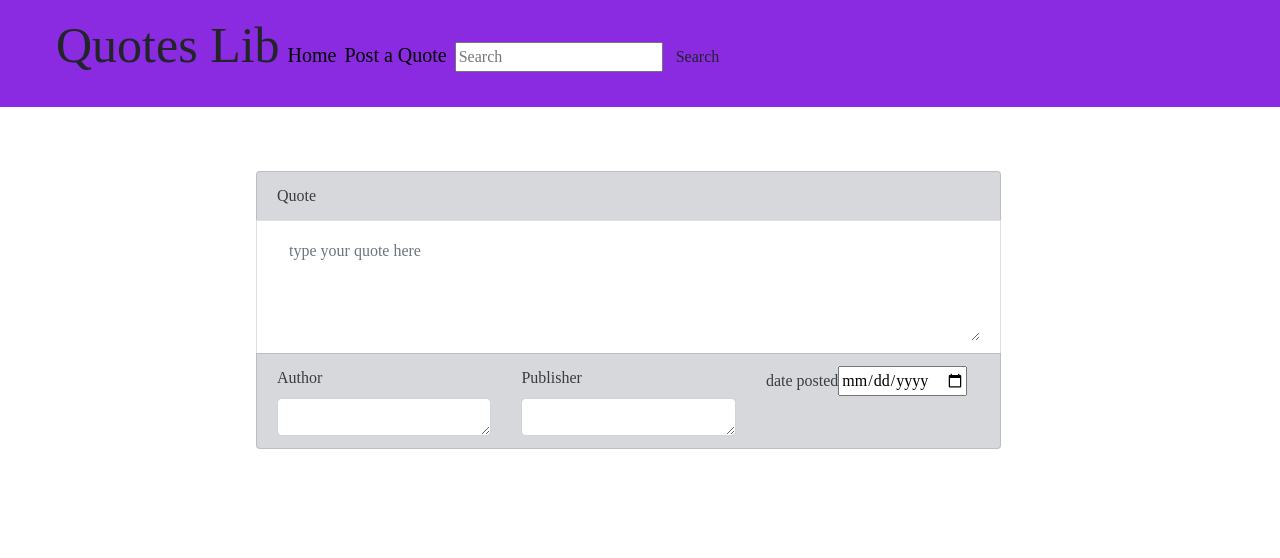
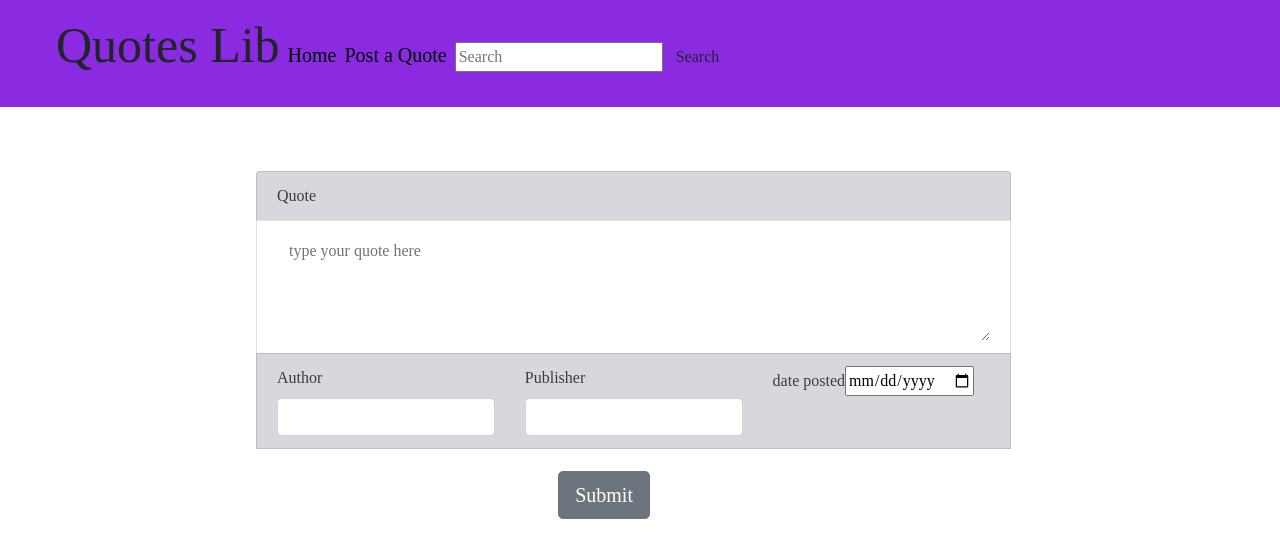
Before and after one commit to EstherMuigai/quotes-app, an Angular app: page / in a window 1280 px wide. Shown: the top 558 px of the page. Built offline with nearby package versions, Linux system fonts and the light colour scheme; a web font is replaced by a local one.

Commit message:
add class Quote parameters

```diff
--- a/src/app/quote-form/quote-form.component.css
+++ b/src/app/quote-form/quote-form.component.css
@@ -1,3 +1,8 @@
 #myquote{
     border: none;
 }
+
+#sub {
+    margin-top: 3%;
+    margin-left: 40%;
+}
--- a/src/app/quote-form/quote-form.component.html
+++ b/src/app/quote-form/quote-form.component.html
@@ -1,24 +1,29 @@
-<form id ="myform">
+<form id ="myform" #quoteform ='ngForm'>
     <div class="form-group">
         <label for="myquote" class="list-group-item list-group-item-secondary">Quote</label>
         <div class="list-group-item">
-            <textarea class="form-control" id="myquote" rows="4" placeholder = "type your quote here" required></textarea>
+            <textarea class="form-control" id="myquote" rows="4" placeholder = "type your quote here" [(ngModel)]="newQuote.quote" name="quote" required></textarea>
         </div>
         <div class="list-group-item list-group-item-secondary">
            <div class="row">
               <div class="col-md-4">
                   <label for="author">Author</label>
-                  <textarea class="form-control" rows="1" required></textarea>
+                  <input class="form-control" rows="1" [(ngModel)]="newQuote.author" name="author" required>
                </div>
                <div class="col-md-4">
                   <label for="publisher">Publisher</label>
-                  <textarea class="form-control" rows="1" required></textarea>
+                  <input class="form-control" rows="1" [(ngModel)]="newQuote.publisher" name="publisher"
+                  required>
                </div>
                <div class="col-md-4">
                   <label for="date">date posted</label>
-                  <input type='date' id="complete" required>
+                  <input type='date' id="complete" [(ngModel)]="newQuote.postDate" name="postDate"
+                  required>
                </div>
            </div>
         </div>
+        <div class="row" id="sub">
+            <button type="submit" class="btn btn-secondary btn-lg">Submit</button>
+        </div>
     </div>
   </form>
--- a/src/app/quote-form/quote-form.component.ts
+++ b/src/app/quote-form/quote-form.component.ts
@@ -1,4 +1,5 @@
 import { Component, OnInit } from '@angular/core';
+import { Quote } from '../quote';
 
 @Component({
   selector: 'app-quote-form',
@@ -7,6 +8,7 @@ import { Component, OnInit } from '@angular/core';
 })
 export class QuoteFormComponent implements OnInit {
 
+  newQuote = new Quote (0,"","","",new Date());
   constructor() { }
 
   ngOnInit() {
--- a/src/app/quote.ts
+++ b/src/app/quote.ts
@@ -1,2 +1,3 @@
 export class Quote {
+    constructor(public id:number, public quote:string, public author:string, public publisher:string,public postDate:Date){}
 }
```
Also changed, not shown: 1 other file (tests, documents, lock files or other folders).
